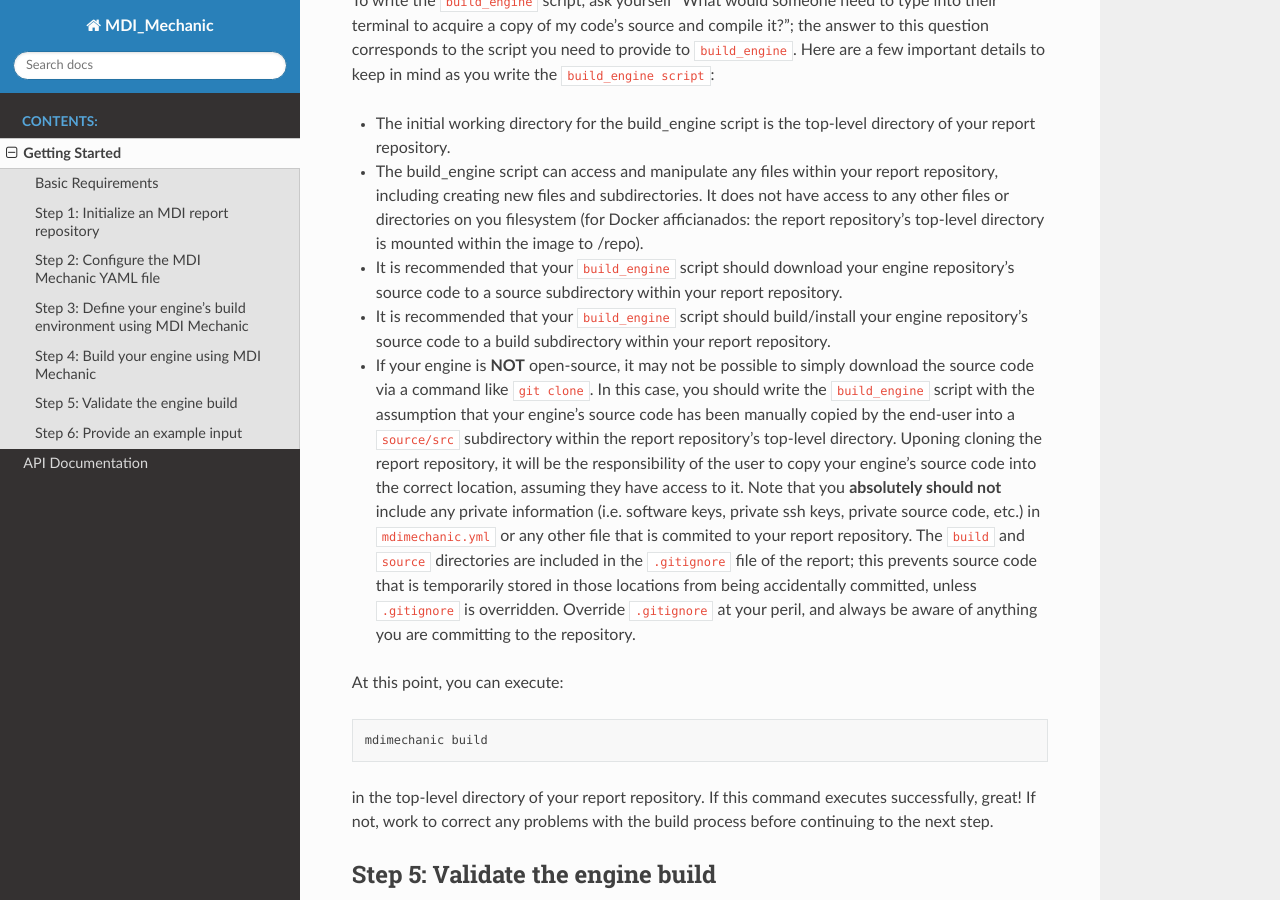
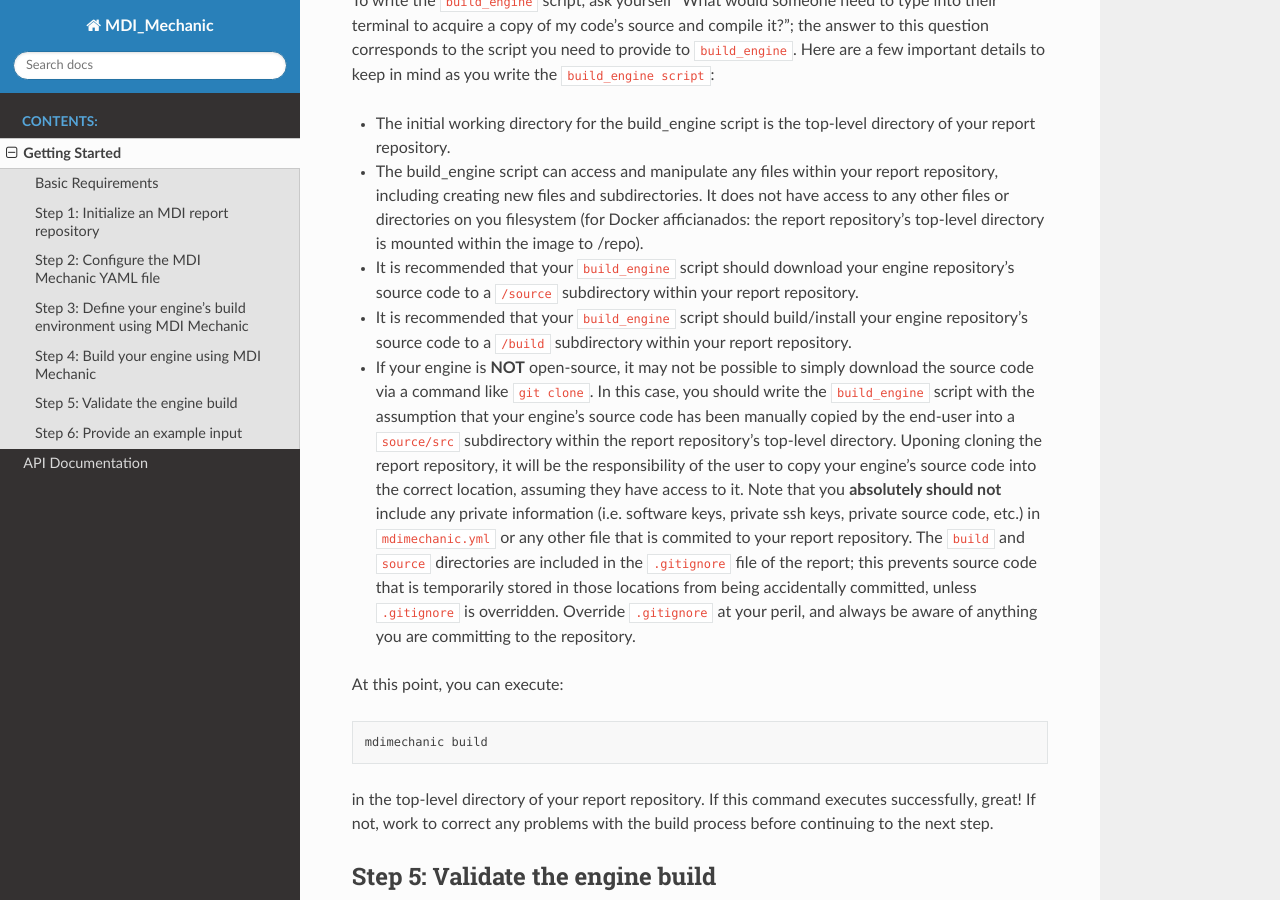
Before and after one commit to MolSSI-MDI/MDI_Mechanic, a Sphinx documentation site: the page built from docs/getting_started.rst, in a window 1280 px wide and 900 px high, scrolled down 2812 px. Built offline with Sphinx 7.4.7 and the Read the Docs theme 2.0.0, drawn with Linux system fonts in a browser that asks for light colours; the version number could not be read and is left out.

```diff
--- a/docs/getting_started.rst
+++ b/docs/getting_started.rst
@@ -70,8 +70,8 @@ After you've finished with the ``build_image`` script, it is time to write the `
 
 * The initial working directory for the build_engine script is the top-level directory of your report repository.
 * The build_engine script can access and manipulate any files within your report repository, including creating new files and subdirectories. It does not have access to any other files or directories on you filesystem (for Docker afficianados: the report repository's top-level directory is mounted within the image to /repo).
-* It is recommended that your ``build_engine`` script should download your engine repository's source code to a source subdirectory within your report repository.
-* It is recommended that your ``build_engine`` script should build/install your engine repository's source code to a build subdirectory within your report repository.
+* It is recommended that your ``build_engine`` script should download your engine repository's source code to a ``/source`` subdirectory within your report repository.
+* It is recommended that your ``build_engine`` script should build/install your engine repository's source code to a ``/build`` subdirectory within your report repository.
 * If your engine is **NOT** open-source, it may not be possible to simply download the source code via a command like ``git clone``. In this case, you should write the ``build_engine`` script with the assumption that your engine's source code has been manually copied by the end-user into a ``source/src`` subdirectory within the report repository's top-level directory. Uponing cloning the report repository, it will be the responsibility of the user to copy your engine's source code into the correct location, assuming they have access to it.
   Note that you **absolutely should not** include any private information (i.e. software keys, private ssh keys, private source code, etc.) in ``mdimechanic.yml`` or any other file that is commited to your report repository. The ``build`` and ``source`` directories are included in the ``.gitignore`` file of the report; this prevents source code that is temporarily stored in those locations from being accidentally committed, unless ``.gitignore`` is overridden. Override ``.gitignore`` at your peril, and always be aware of anything you are committing to the repository.
 
```
